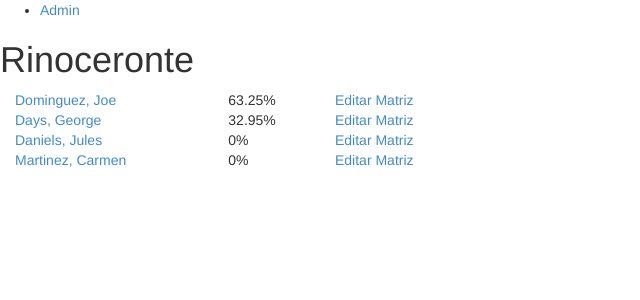
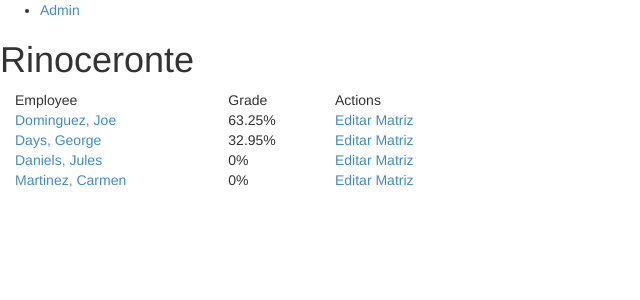
Before and after one commit to luiscberrocal/rango_tutorial, a Django app: template templates/goalmatrix/team.html in a window 1280 px wide. Shown: the top 300 px of the page, without its empty margins (0-640 px from the left). Run offline with Django 3.2, Linux system fonts and the light colour scheme; the template is opened without the code that fills it: values that come from a table or form of the project are taken from there, others are empty; data comes from the database, SQL or seed files in the repository; both versions use the stored data as it was after the commit; parts of the project's set-up code (start-up, migrations or seed data) failed here and were passed over; some libraries are stand-ins or nearby versions.

```diff
--- a/templates/goalmatrix/employee.html
+++ b/templates/goalmatrix/employee.html
@@ -6,7 +6,7 @@
 	<h1>{{ employee }}</h1>
 	<h2>{{ employee.company_id }}</h2>
 	<table id="matrix">
-		'<thead>
+		<thead>
 			<tr>
 				<td>Objetivo</td>
 				<td>O</td>
--- a/templates/goalmatrix/goal-matrix-form.html
+++ b/templates/goalmatrix/goal-matrix-form.html
@@ -20,7 +20,7 @@
 		{% csrf_token %}
 		<input type="hidden" name="username" value="{{ employee.username }}" />
 	<table id="matrix">
-		'<thead>
+		<thead>
 			<tr>
 				<td>Objetivo</td>
 				<td>O</td>
@@ -88,7 +88,7 @@
 	</tfoot>
 	</table>
 	 <!-- <input type="submit" value="Save" class="btn btn-primary"> -->
-	 <button type="button" class="btn btn-primary" type="submit" onclick="document.getElementById('frm-goal-matrix').submit();">
+	 <button type="button" class="btn btn-primary" type="submit" onclick="calculate_grade(); document.getElementById('frm-goal-matrix').submit();">
   			<span class="glyphicon glyphicon-floppy-disk"></span>Guardar
 	</button>
 
--- a/templates/goalmatrix/team.html
+++ b/templates/goalmatrix/team.html
@@ -4,6 +4,17 @@
 
 {% block content %}
 	<h1>{{ team.name }}</h1>
+	<div class="employee-info-header">
+			<div class="col-md-2">
+				Employee
+			</div>
+			<div class="col-md-1">
+				 Grade
+			</div>
+			<div class="col-md-9">
+			 Actions
+			</div>
+		</div>
 	{% for employee in team.employee_set.all %}
 		<div class="employee-info">
 			<div class="col-md-2">
```
Also changed, not shown: goalmatrix/views.py (+10 -2 lines), rango.db.
